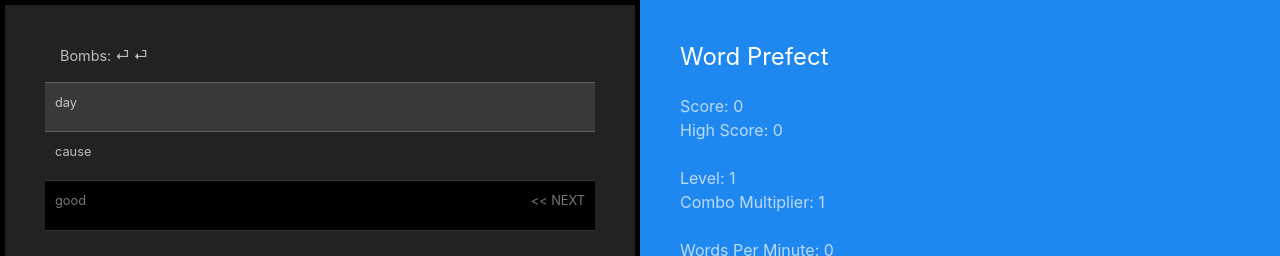
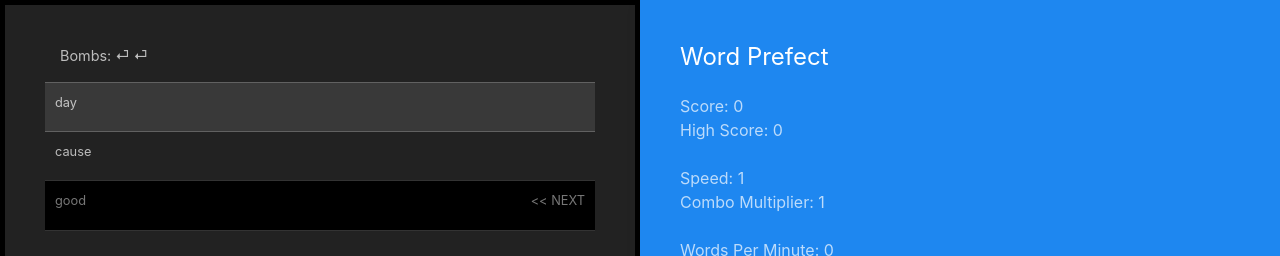
Before and after one commit to cij11/typing-game, a React (Create React App) app: page /typing-game/game in a window 1280 px wide. Shown: the top 256 px of the page. Built offline with nearby package versions, Linux system fonts and the light colour scheme.

Commit message:
Reduce speed on use bomb

```diff
--- a/src/components/Scores.tsx
+++ b/src/components/Scores.tsx
@@ -23,7 +23,7 @@ export default class Scores extends React.Component<Props> {
                     <div>High Score: {getHighScore()}</div>
                     <br />
 
-                    <div>Level: {this.props.score.level}</div>
+                    <div>Speed: {this.props.score.level}</div>
                     <div>Combo Multiplier: {this.props.score.multiplier}</div>
                 </div>
 
--- a/src/features/score/scoreSlice.ts
+++ b/src/features/score/scoreSlice.ts
@@ -21,6 +21,7 @@ export interface ScoreState {
     c: number
     d: number
     longestCombo: number
+    numBombsUsed: number
 }
 
 const initialState: ScoreState = {
@@ -39,7 +40,8 @@ const initialState: ScoreState = {
     b: 0,
     c: 0,
     d: 0,
-    longestCombo: 0
+    longestCombo: 0,
+    numBombsUsed: 0
 }
 
 export const scoreSlice = createSlice({
@@ -96,6 +98,12 @@ export const scoreSlice = createSlice({
         },
         useBomb: (state) => {
             state.bombs -= 1
+
+            state.numBombsUsed += 1
+
+            if (state.level > 8 + 2 * state.numBombsUsed) {
+                state.level = 8 + 2 * state.numBombsUsed
+            }
         },
         addSecond: (state) => {
             state.secondsRunning += 1
```
